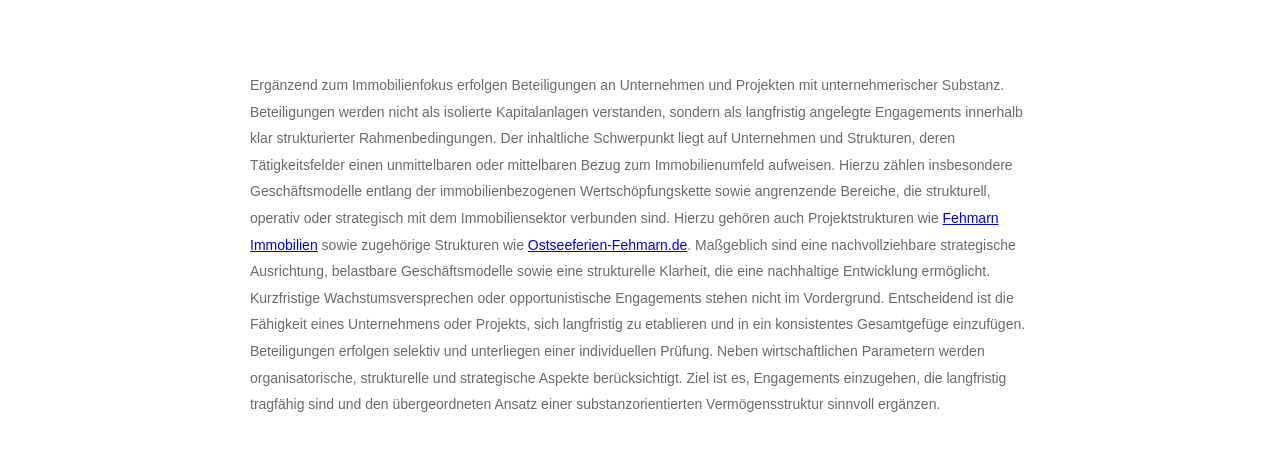
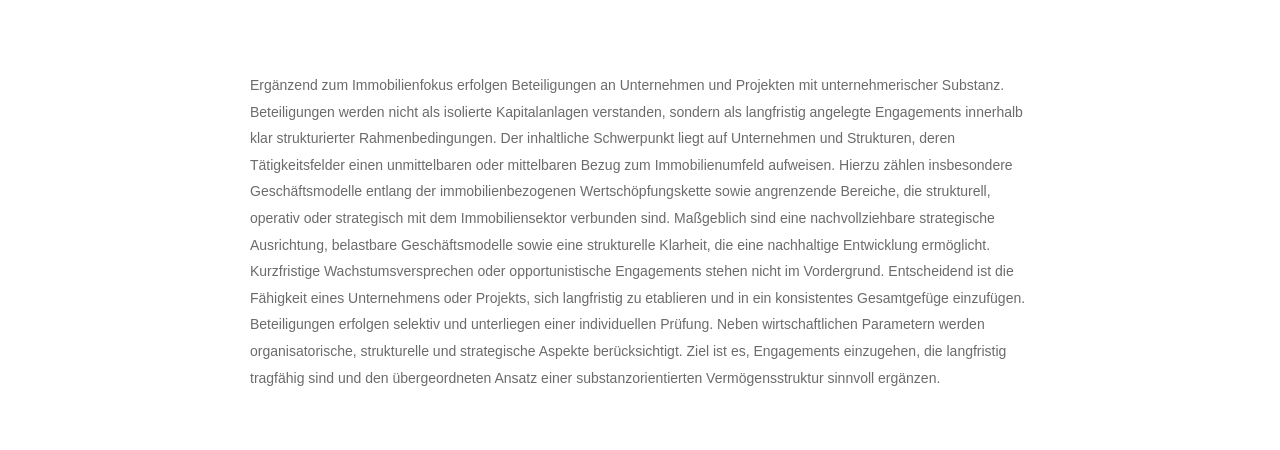
Before and after one commit to skfrank81/Frank-Verm-gensverwaltung, a plain HTML site: page beteiligungen.html in a window 1280 px wide. Shown: the part 742-1192 px from the top of the page. Drawn offline with Linux system fonts and the light colour scheme.

Commit message:
beteiligungen.html

```diff
--- a/beteiligungen.html
+++ b/beteiligungen.html
@@ -153,10 +153,7 @@
   <p>
  Ergänzend zum Immobilienfokus erfolgen Beteiligungen an Unternehmen und Projekten mit unternehmerischer Substanz. Beteiligungen werden nicht als isolierte Kapitalanlagen verstanden, sondern als langfristig angelegte Engagements innerhalb klar strukturierter Rahmenbedingungen.
 
-Der inhaltliche Schwerpunkt liegt auf Unternehmen und Strukturen, deren Tätigkeitsfelder einen unmittelbaren oder mittelbaren Bezug zum Immobilienumfeld aufweisen. Hierzu zählen insbesondere Geschäftsmodelle entlang der immobilienbezogenen Wertschöpfungskette sowie angrenzende Bereiche, die strukturell, operativ oder strategisch mit dem Immobiliensektor verbunden sind. Hierzu gehören auch Projektstrukturen wie
-<a href="https://www.fehmarn-immobilien.de" target="_blank" rel="noopener">Fehmarn Immobilien</a>
-sowie zugehörige Strukturen wie
-<a href="https://www.ostseeferien-fehmarn.de" target="_blank" rel="noopener">Ostseeferien-Fehmarn.de</a>.
+Der inhaltliche Schwerpunkt liegt auf Unternehmen und Strukturen, deren Tätigkeitsfelder einen unmittelbaren oder mittelbaren Bezug zum Immobilienumfeld aufweisen. Hierzu zählen insbesondere Geschäftsmodelle entlang der immobilienbezogenen Wertschöpfungskette sowie angrenzende Bereiche, die strukturell, operativ oder strategisch mit dem Immobiliensektor verbunden sind.
 
 Maßgeblich sind eine nachvollziehbare strategische Ausrichtung, belastbare Geschäftsmodelle sowie eine strukturelle Klarheit, die eine nachhaltige Entwicklung ermöglicht. Kurzfristige Wachstumsversprechen oder opportunistische Engagements stehen nicht im Vordergrund. Entscheidend ist die Fähigkeit eines Unternehmens oder Projekts, sich langfristig zu etablieren und in ein konsistentes Gesamtgefüge einzufügen.
 
```
